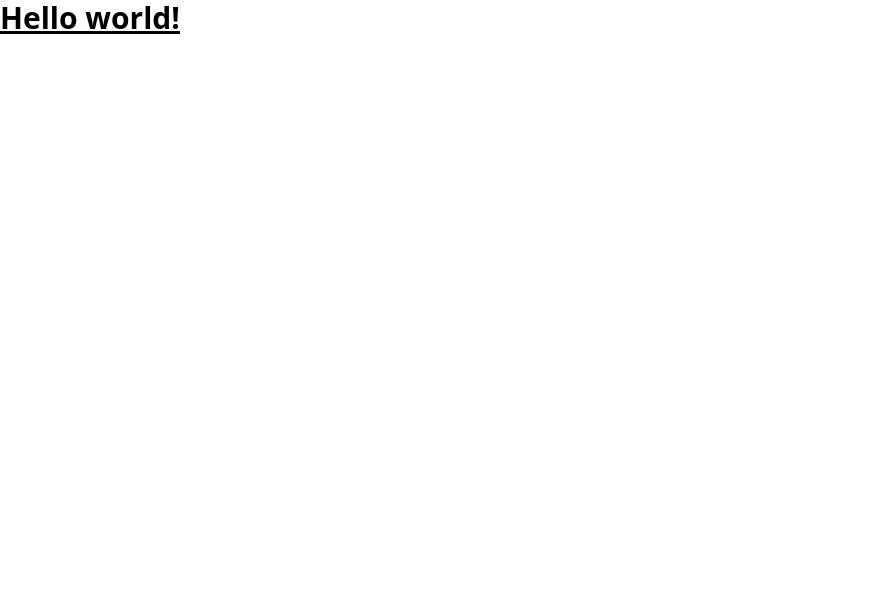
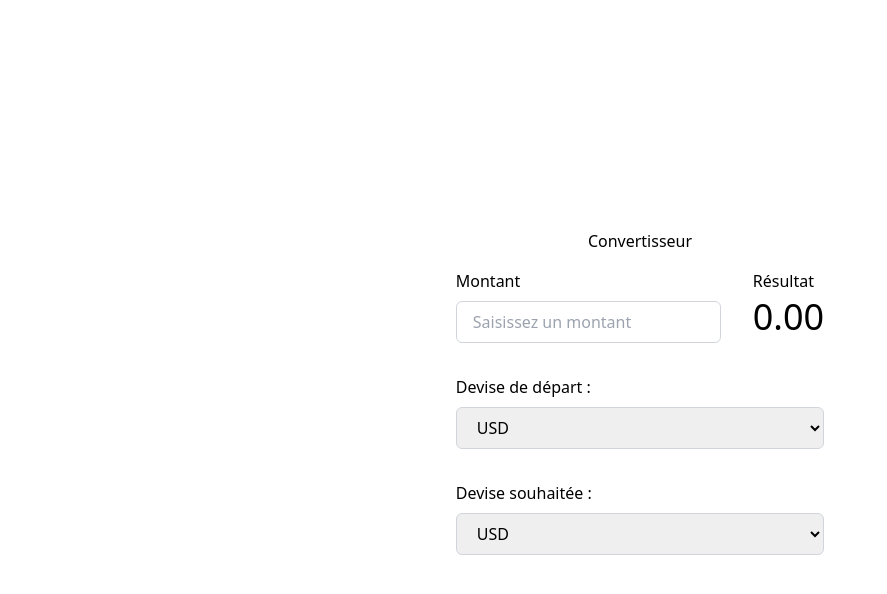
Before and after one commit to miicolas/b2-converter-money, a plain HTML site: page index.html in a window 1280 px wide. Shown: the whole page, without its empty margins (0-887 px from the left). Drawn offline with nearby package versions, Linux system fonts and the light colour scheme.

Commit message:
Added form to index.html

```diff
--- a/index.html
+++ b/index.html
@@ -1,18 +1,57 @@
 <!DOCTYPE html>
 <html lang="en">
-<head>
-    <meta charset="UTF-8">
-    <meta name="viewport" content="width=device-width, initial-scale=1.0">
-    <title>Money Converter</title>
-    <link rel="stylesheet" href="style.css">
+  <head>
+    <meta charset="UTF-8" />
+    <meta name="viewport" content="width=device-width, initial-scale=1.0" />
+    <title>Convertisseur</title>
+    <link rel="stylesheet" href="style.css" />
     <script src="https://cdn.tailwindcss.com"></script>
-
-</head>
-<body>
-
-    <h1 class="text-3xl font-bold underline">
-        Hello world!
-    </h1>
-
-</body>
+  </head>
+  <body>
+    <form class="flex justify-center items-center h-screen">
+      <div class="flex-col flex">
+        <h1 class="text-center">Convertisseur</h1>
+        <div class="flex gap-8">
+          <div class="input py-4 flex flex-col gap-2">
+            <label for="amount">Montant</label>
+            <input
+              type="text"
+              id="amount"
+              name="amount"
+              placeholder="Saisissez un montant"
+              class="border border-gray-300 rounded-md px-4 py-2"
+            />
+          </div>
+          <div class="output py-4">
+            <h2>Résultat</h2>
+            <p class="text-4xl mt-1">0.00</p>
+          </div>
+        </div>
+        <div class="input py-4 flex flex-col gap-2">
+          <label for="from">Devise de départ :</label>
+          <select
+            name="from"
+            id="from"
+            class="border border-gray-300 rounded-md px-4 py-2"
+          >
+            <option value="usd">USD</option>
+            <option value="eur">EUR</option>
+            <option value="gbp">GBP</option>
+          </select>
+        </div>
+        <div class="input py-4 flex flex-col gap-2">
+          <label for="to">Devise souhaitée :</label>
+          <select
+            name="to"
+            id="to"
+            class="border border-gray-300 rounded-md px-4 py-2"
+          >
+            <option value="usd">USD</option>
+            <option value="eur">EUR</option>
+            <option value="gbp">GBP</option>
+          </select>
+        </div>
+      </div>
+    </form>
+  </body>
 </html>
```
